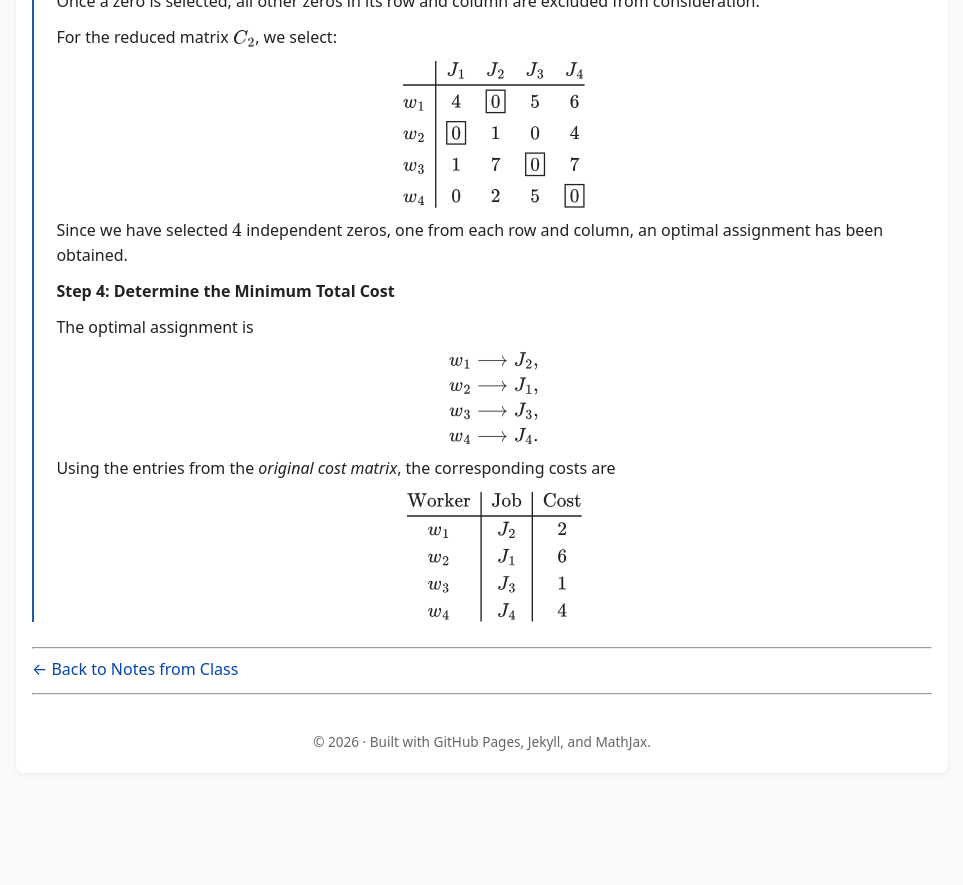
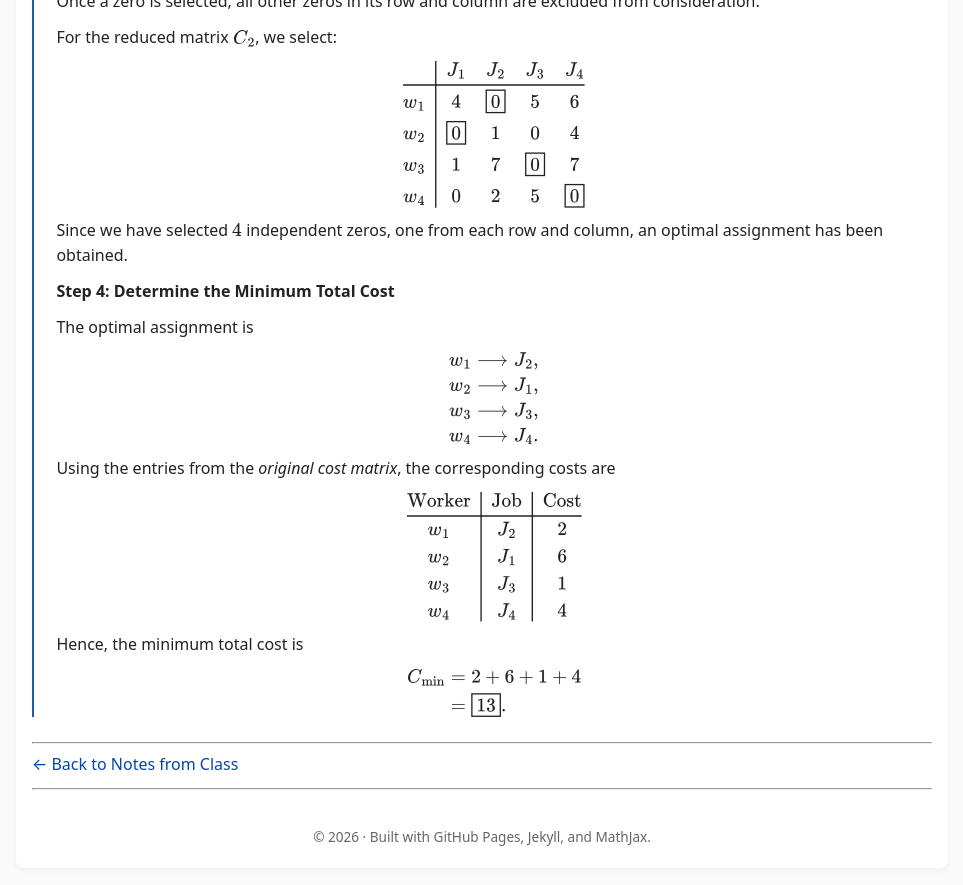
Before and after one commit to SaleemKamaludin/SaleemKamaludin.github.io, a Jekyll site: the page built from courses/math-2276/notes-from-class/supplementary-lecture-6/index.md, in a window 1280 px wide and 900 px high, scrolled down 2487 px. Shown: the top 885 px of the window, without its empty margins (158-1121 px from the left). Built offline with Jekyll 4.4.1, drawn with Linux system fonts in a browser that asks for light colours; before the commit the page ends 3292 px from its top, so only the background shows below that.

Commit message:
Add minimum total cost to Hungarian Algorithm example

```diff
--- a/courses/math-2276/notes-from-class/supplementary-lecture-6/index.md
+++ b/courses/math-2276/notes-from-class/supplementary-lecture-6/index.md
@@ -383,6 +383,26 @@ w_4 & J_4 & 4
         </div>
 
       </div>
+
+      <div id="example-hungarian-minimum-total-cost-calculation">
+
+        <p>
+          Hence, the minimum total cost is
+        </p>
+
+        <div class="display-math">
+
+\[
+\begin{aligned}
+C_{\min}
+&=2+6+1+4\\
+&=\boxed{13}.
+\end{aligned}
+\]
+
+        </div>
+
+      </div>
 </div>
 
   </div>
```
